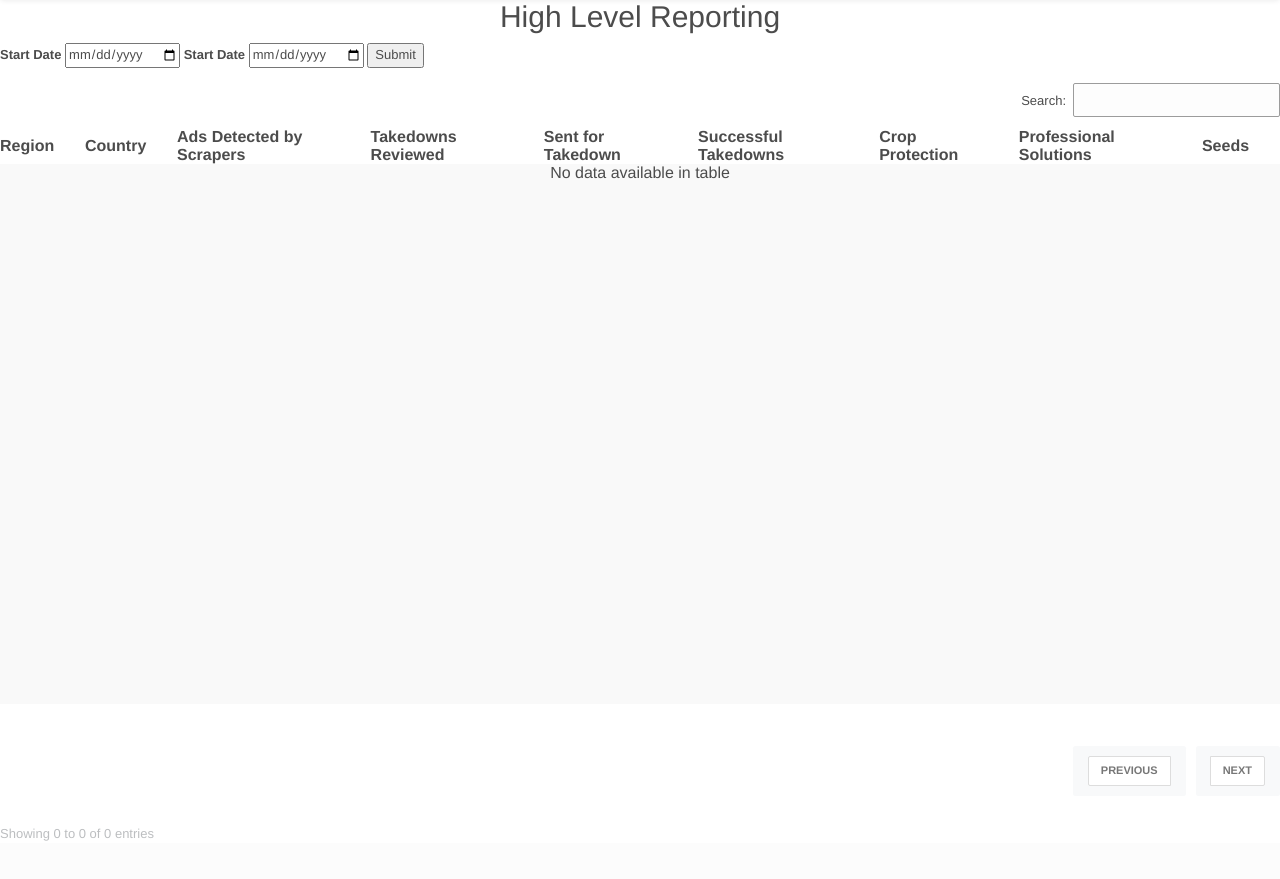
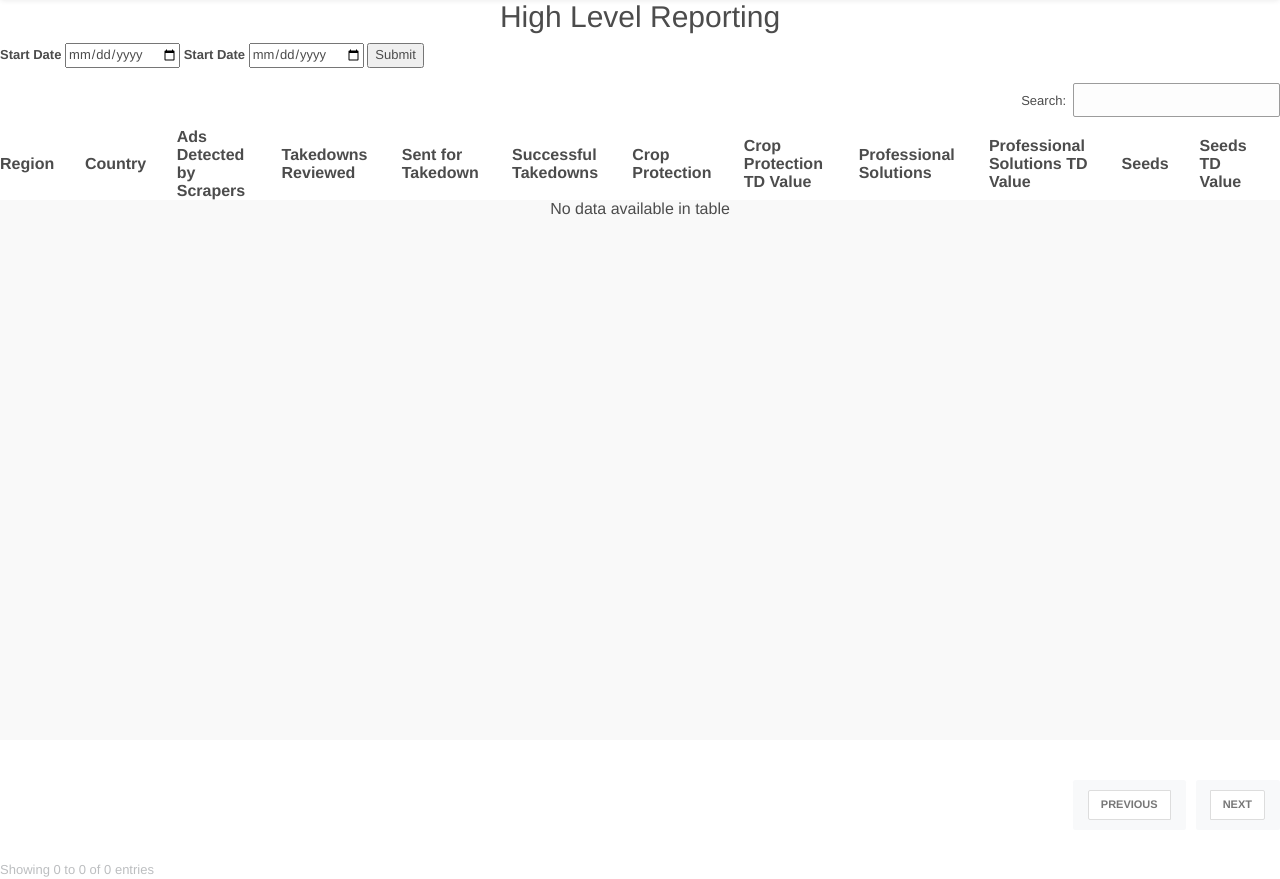
Before and after one commit to Faustas55/g, a Python web app: template templates/reports_highlevel.html in a window 1280 px wide. Shown: the part 65-944 px from the top of the page. Before the commit the page ends 906 px from the top, so only its background shows below. Run offline with Jinja, Linux system fonts and the light colour scheme; the template is opened without the code that fills it, so the values that code supplies are empty; some libraries are stand-ins or nearby versions.

Commit message:
added value

```diff
--- a/templates/reports_highlevel.html
+++ b/templates/reports_highlevel.html
@@ -90,22 +90,28 @@
                 <th>Sent for Takedown</th>
                 <th>Successful Takedowns</th>
                 <th>Crop Protection</th>
+                <th>Crop Protection TD Value</th>
                 <th>Professional Solutions</th>
+                <th>Professional Solutions TD Value</th>
                 <th>Seeds</th>
+                <th>Seeds TD Value</th>
             </tr>
         </thead>
         <tbody>
             {% for value in tables %}
             <tr>
+                <td>{{ value[2] }}</td>
                 <td>{{ value[1] }}</td>
-                <td>{{ value[2] }}</td>
-                <td>{{ value[-1] }}</td>
+                <td>{{ value[8] }}</td>
                 <td>{{ value[3] }}</td>
                 <td>{{ value[4] }}</td>
                 <td>{{ value[0] }}</td>
                 <td>{{ value[5] }}</td>
+                <td>{{ value[9] }}</td>
                 <td>{{ value[6] }}</td>
+                <td>{{ value[10] }}</td>
                 <td>{{ value[7] }}</td>
+                <td>{{ value[11] }}</td>
                 </td>
             </tr>
             {% endfor %}
```
